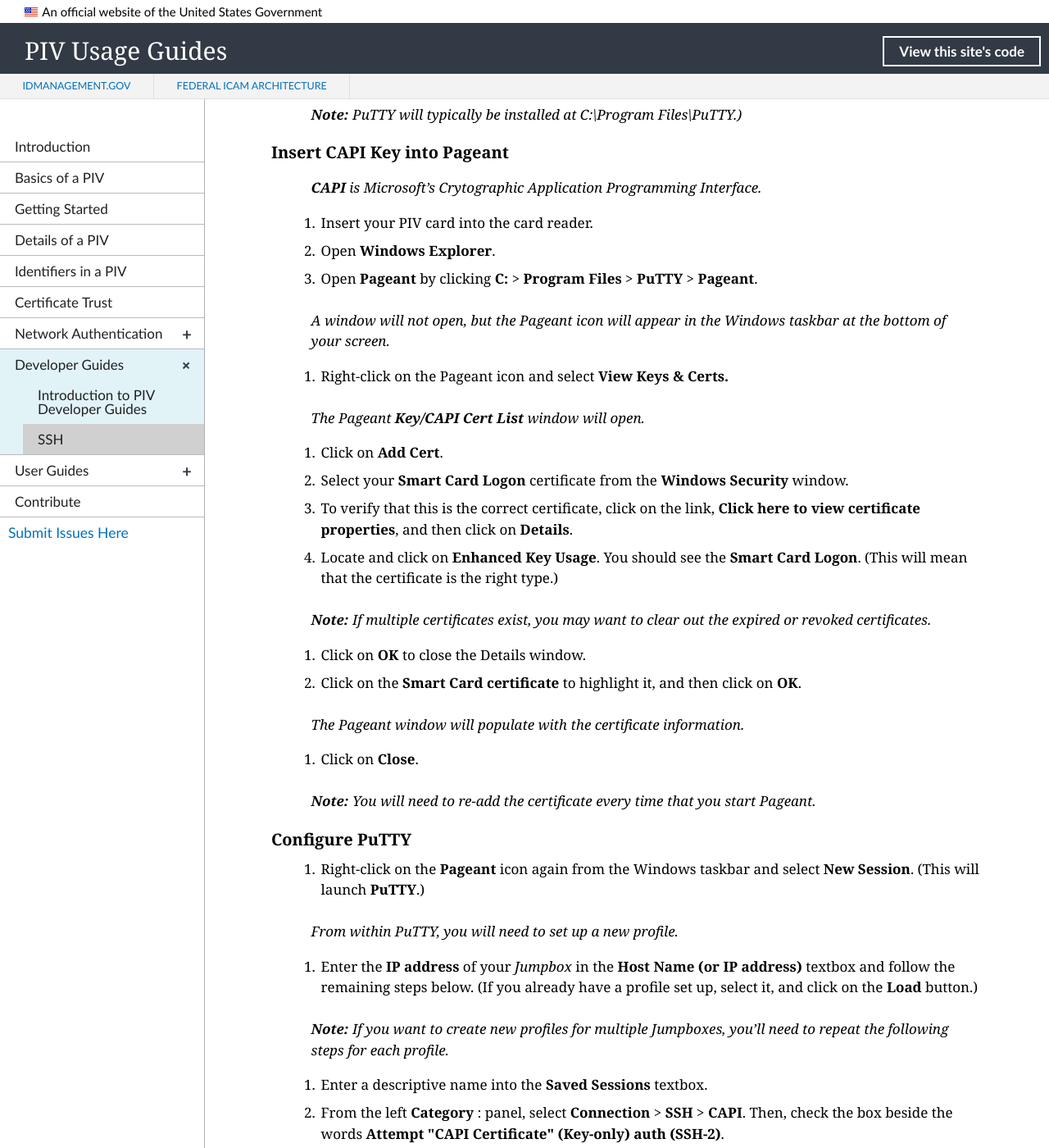
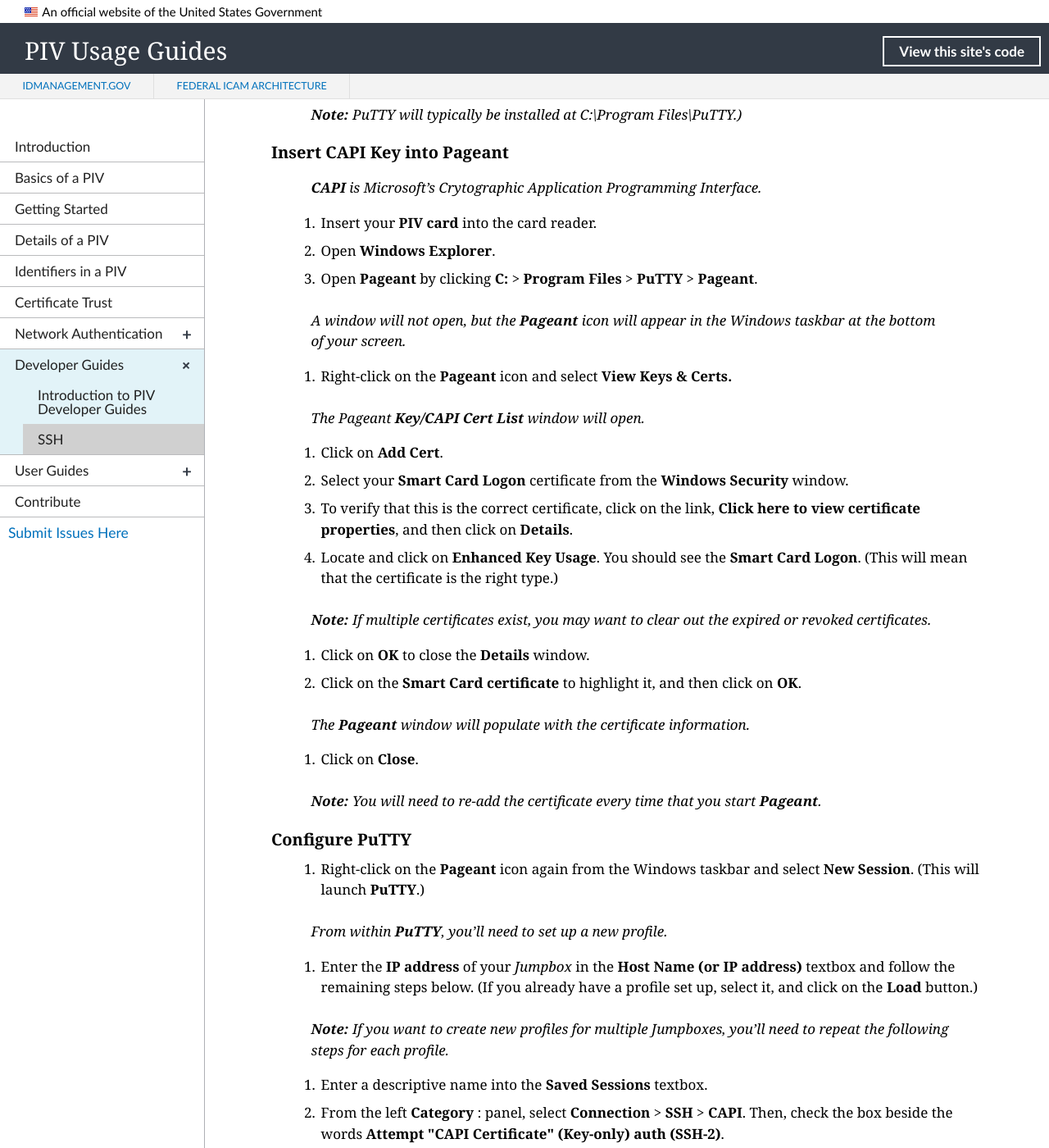
Before and after one commit to GSA/piv-guides, a Jekyll site: the page built from _devconfig/ssh.md, in a window 1280 px wide and 1400 px high, scrolled down 944 px. Shown: the whole window at 82% size. Built offline with Jekyll 4.4.1, drawn with Linux system fonts in a browser that asks for light colours; nearby versions of some CDN libraries.

Commit message:
Update ssh.md

```diff
--- a/_devconfig/ssh.md
+++ b/_devconfig/ssh.md
@@ -31,13 +31,13 @@
 
 > _**CAPI** is Microsoft's Crytographic Application Programming Interface._
 
-1. Insert your PIV card into the card reader.
+1. Insert your **PIV card** into the card reader.
 2. Open **Windows Explorer**.
 3. Open **Pageant** by clicking **C:** &gt; **Program Files** &gt; **PuTTY** &gt; **Pageant**.
 
-> _A window will not open, but the Pageant icon will appear in the Windows taskbar at the bottom of your screen._
+> _A window will not open, but the **Pageant** icon will appear in the Windows taskbar at the bottom of your screen._
 
-4. Right-click on the Pageant icon and select **View Keys &amp; Certs.**
+4. Right-click on the **Pageant** icon and select **View Keys &amp; Certs.**
 
 > _The Pageant **Key/CAPI Cert List** window will open._
 
@@ -48,20 +48,20 @@
 
 > _**Note:** If multiple certificates exist, you may want to clear out the expired or revoked certificates._
 
-9. Click on **OK** to close the Details window.
+9. Click on **OK** to close the **Details** window.
 10. Click on the **Smart Card certificate** to highlight it, and then click on **OK**.
 
-> _The Pageant window will populate with the certificate information._
+> _The **Pageant** window will populate with the certificate information._
 
 11. Click on **Close**.
 
-> _**Note:** You will need to re-add the certificate every time that you start Pageant._
+> _**Note:** You will need to re-add the certificate every time that you start **Pageant**._
 
 ### Configure PuTTY
 
 1. Right-click on the **Pageant** icon again from the Windows taskbar and select **New Session**.  (This will launch **PuTTY**.)
 
-> _From within PuTTY, you will need to set up a new profile._
+> _From within **PuTTY**, you'll need to set up a new profile._
 
 2. Enter the **IP address** of your _Jumpbox_ in the **Host Name (or IP address)** textbox and follow the remaining steps below.  (If you already have a profile set up, select it, and click on the **Load** button.)
 
```
